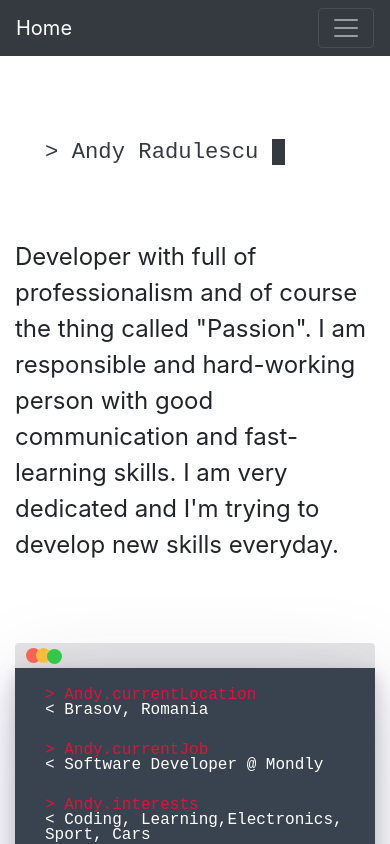
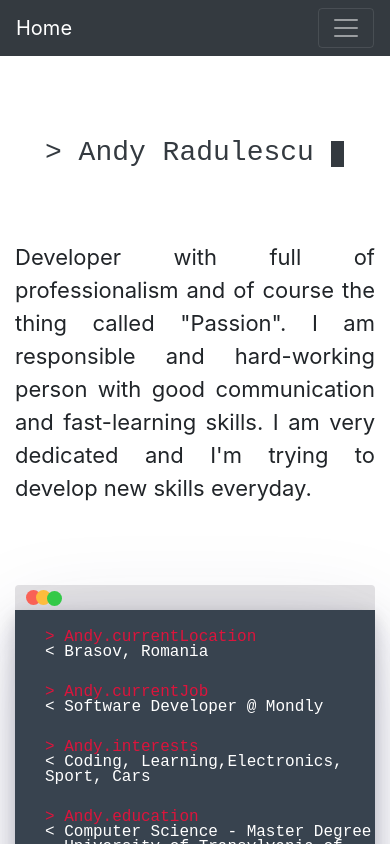
Before and after one commit to AndyRadulescu/personal-website, an Angular app: page /about in a window 390 px wide. Shown: the top 844 px of the page. Built offline with nearby package versions, Linux system fonts and the light colour scheme.

Commit message:
adjusted some fonts on about/title-component

```diff
--- a/src/app/about/about-title/about-title.component.html
+++ b/src/app/about/about-title/about-title.component.html
@@ -5,7 +5,7 @@
     </div>
 
     <div>
-        <p class="about--title__body-content mb-0">
+        <p class="about--title__body-content mb-0 text-justify text-lg-left">
             Developer with full of professionalism and of course the thing called "Passion". I am responsible and
             hard-working person with good communication and fast-learning skills. I am very dedicated and I'm trying to
             develop new skills everyday.
--- a/src/app/about/about-title/about-title.component.scss
+++ b/src/app/about/about-title/about-title.component.scss
@@ -14,6 +14,9 @@
 
       color: $darkColor;
       font-size: 5.7vw;
+      @media screen and (max-width: 992px) {
+        font-size: 28px;
+      }
     }
 
     .about--title__cursor {
@@ -26,6 +29,6 @@
   }
 
   .about--title__body-content {
-    font-size: 24px;
+    font-size: 22px;
   }
 }
--- a/src/app/home/main/section-info/title/title.component.html
+++ b/src/app/home/main/section-info/title/title.component.html
@@ -5,7 +5,7 @@
 </div>
 <div class="row justify-content-center align-items-center">
     <app-button buttonText="Contact"></app-button>
-    <a href="https://drive.google.com/file/d/1-548KTfibc8z31L2bj-UhRecGP78kfcv/view?usp=sharing"
+    <a href="https://drive.google.com/file/d/1qq3IQAQQs3fzQSMiwpih119r3Pj30Cl1/view?usp=sharing"
        target="_blank" style="text-decoration: none">
         <app-button buttonText="Resume"></app-button>
     </a>
```
